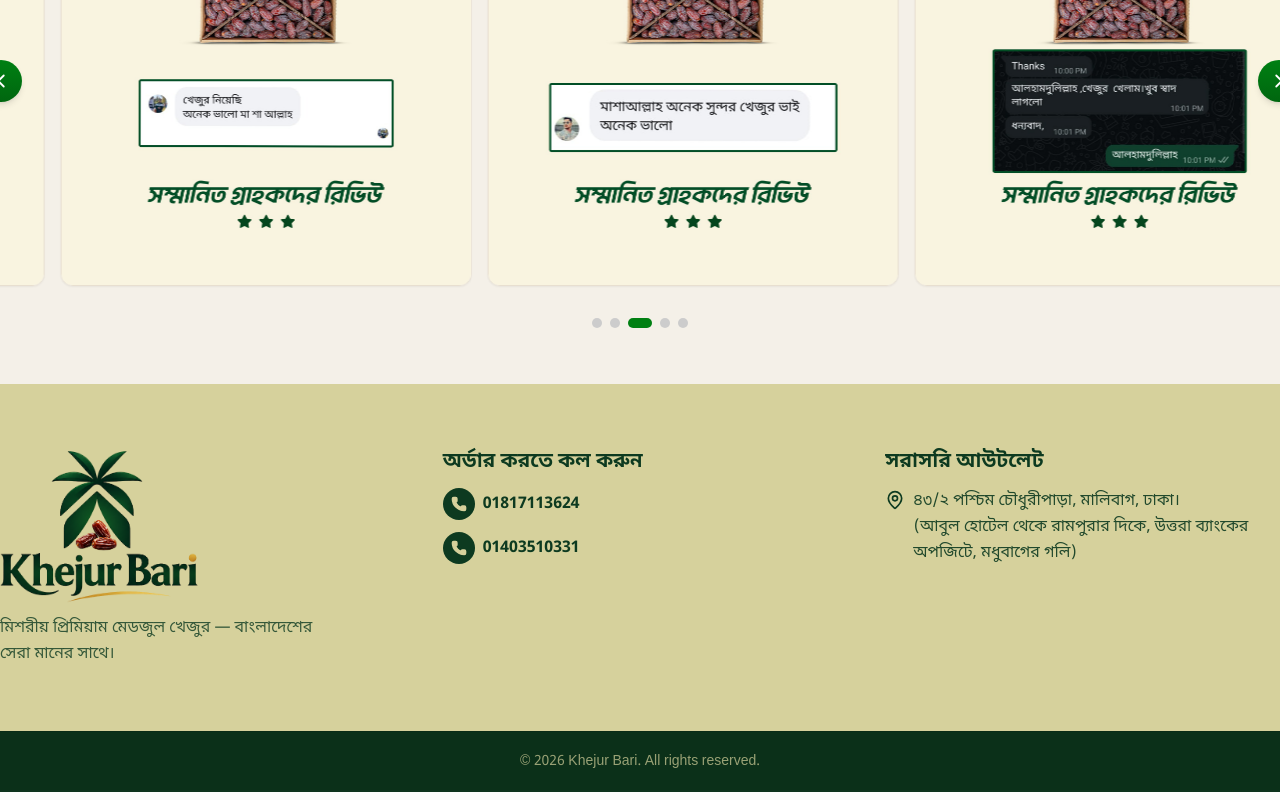
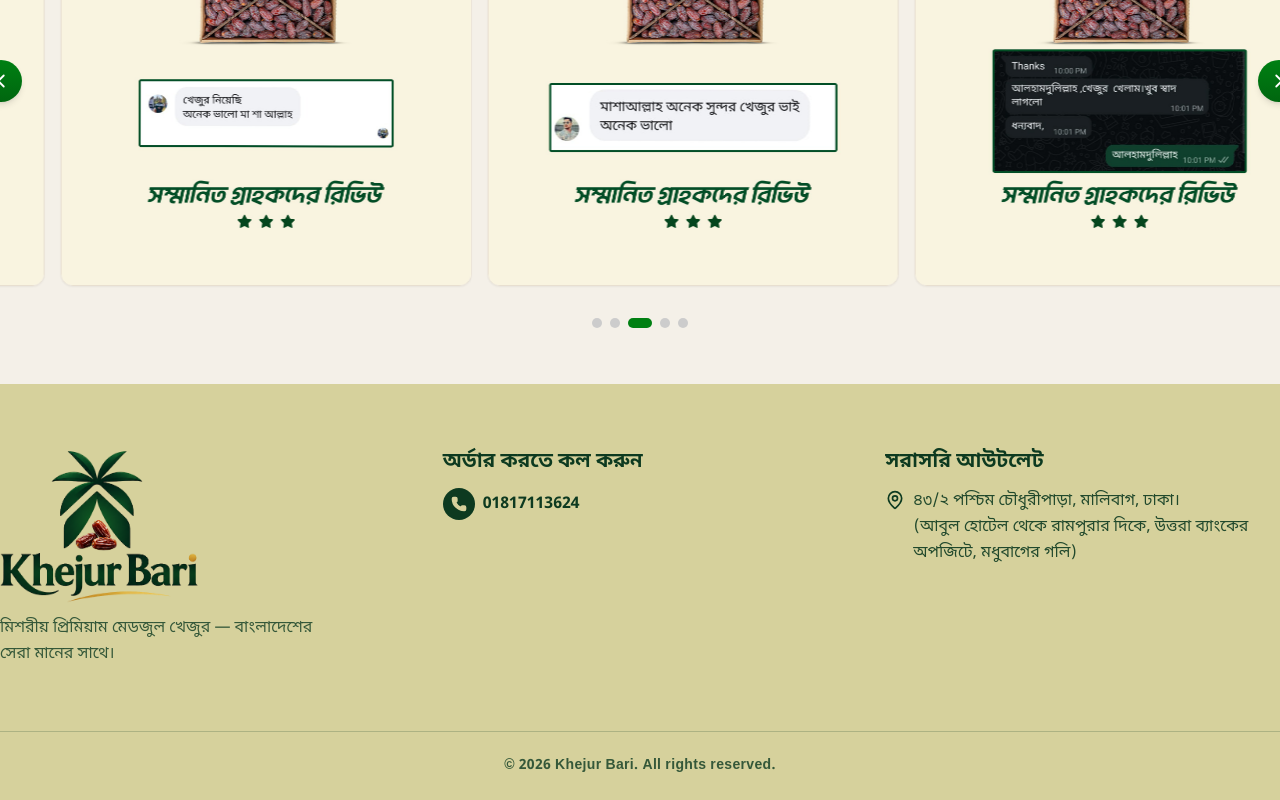
Before and after one commit to Alok4D/arabian-store-bd, a Next.js app in the folder arabian-store-frontend/: page / in a window 1280 px wide. Shown: the part 3027-3827 px from the top of the page. Built offline with nearby package versions, Linux system fonts and the light colour scheme; no server answers.

Commit message:
feat: add Footer component to landing page layout

```diff
--- a/arabian-store-frontend/src/app/(landing)/components/Footer.tsx
+++ b/arabian-store-frontend/src/app/(landing)/components/Footer.tsx
@@ -32,12 +32,6 @@ export function Footer() {
                 </div>
                 01817113624
               </a>
-              <a href="tel:01403510331" className="flex items-center gap-2 hover:text-[#0D3A20]/70 transition-colors text-base font-bold">
-                <div className="w-8 h-8 bg-[#0D3A20] rounded-full flex items-center justify-center flex-shrink-0">
-                  <Phone className="w-4 h-4 text-[#D6D19C] fill-current" />
-                </div>
-                01403510331
-              </a>
             </div>
 
             {/* Address */}
@@ -55,9 +49,9 @@ export function Footer() {
       </div>
 
       {/* Bottom Bar */}
-      <div className="bg-[#0B3019] py-5 text-[#D6D19C]/70 text-center text-sm border-t border-black/10">
+      <div className="bg-[#D6D19C] py-6 text-[#0D3A20]/80 text-center text-sm border-t border-[#0D3A20]/20">
         <div className="max-w-7xl mx-auto px-4 flex items-center justify-center">
-          <p>© 2026 Khejur Bari. All rights reserved.</p>
+          <p className="font-semibold tracking-wide">© 2026 Khejur Bari. All rights reserved.</p>
         </div>
       </div>
 
```
